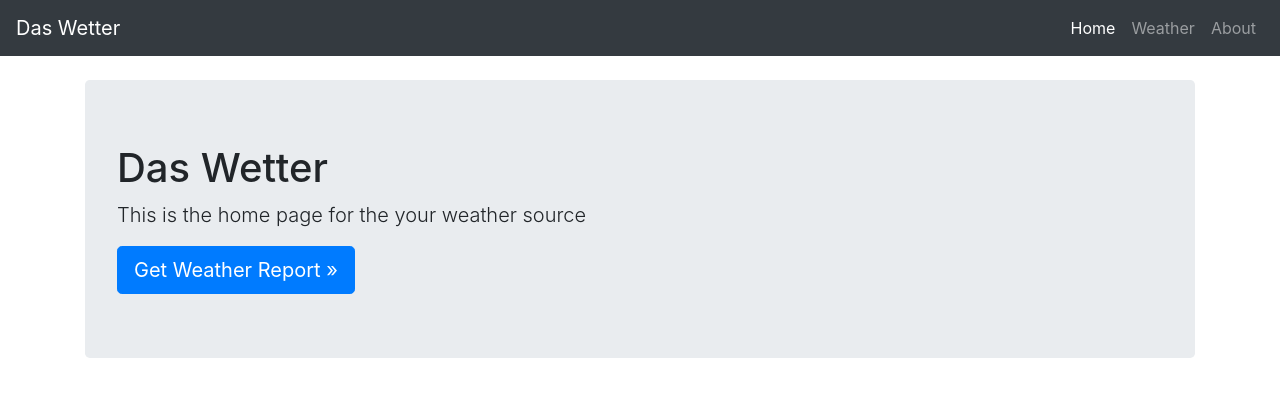
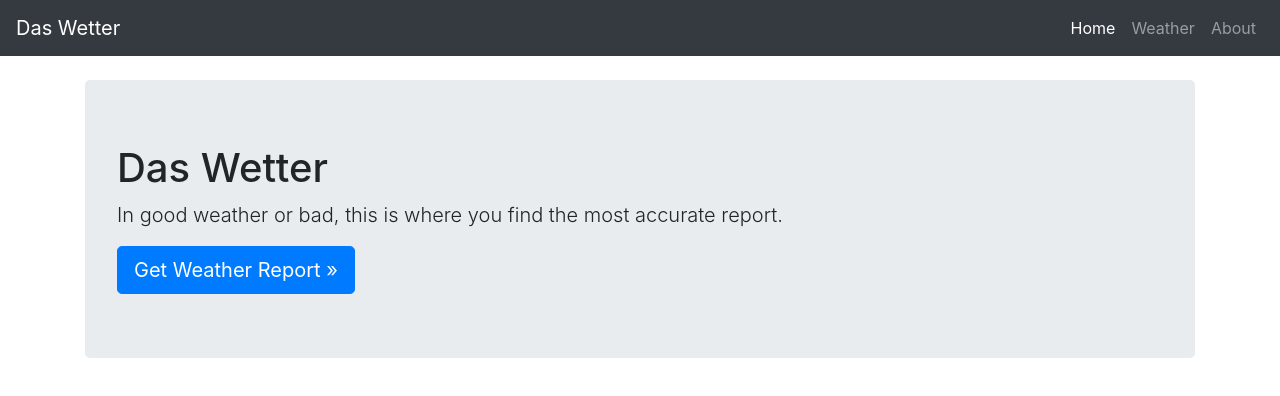
Before and after one commit to nxtwave/wetter, an Angular app: page /home in a window 1280 px wide. Shown: the top 396 px of the page. Built offline with nearby package versions, Linux system fonts and the light colour scheme.

Commit message:
updates home page

```diff
--- a/src/app/home/home.component.html
+++ b/src/app/home/home.component.html
@@ -1,5 +1,5 @@
 <div class="jumbotron">
   <h1>Das Wetter</h1>
-  <p class="lead">This is the home page for the your weather source</p>
+  <p class="lead">In good weather or bad, this is where you find the most accurate report.</p>
   <a class="btn btn-lg btn-primary" role="button" href="#" (click)="goToReport($event)">Get Weather Report &raquo;</a>
 </div>
```
